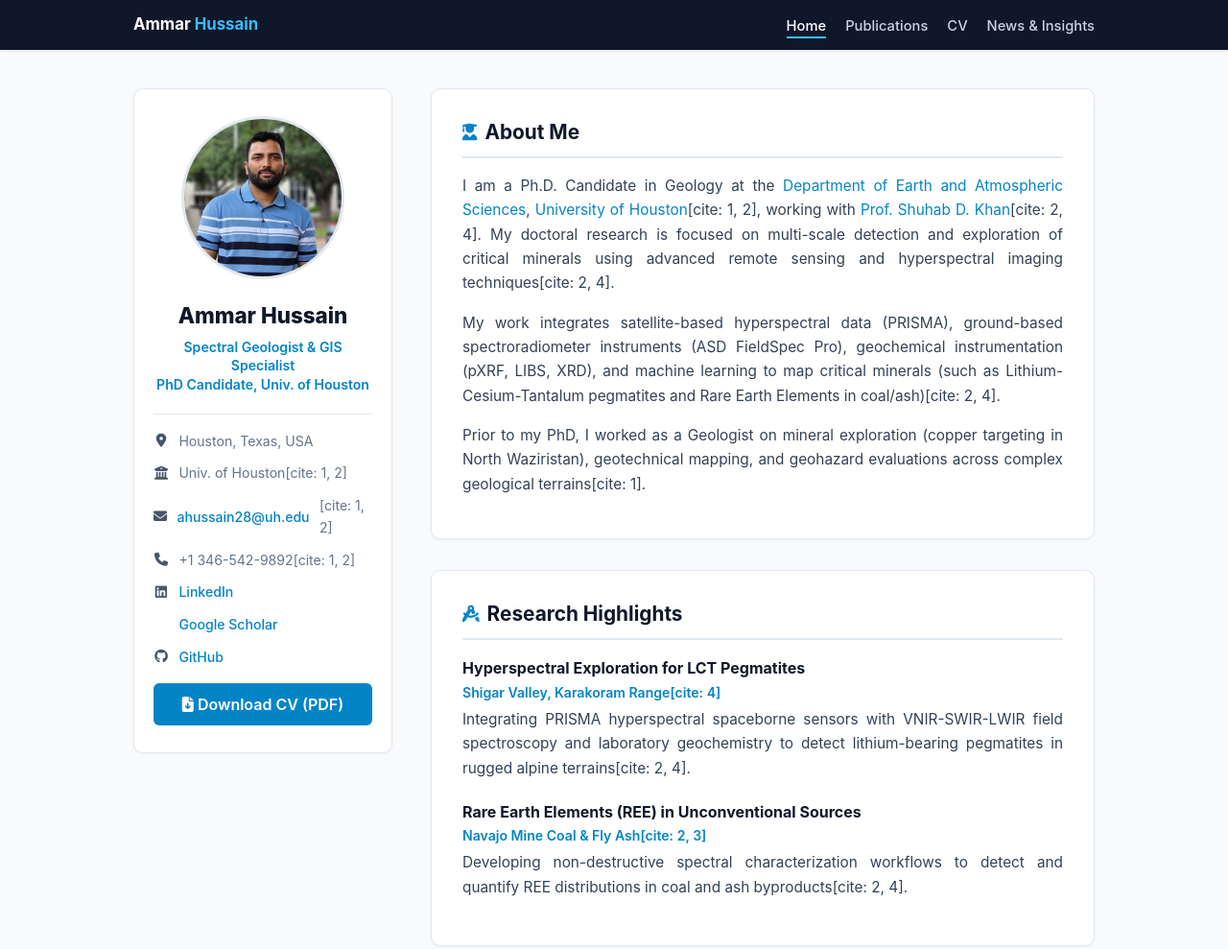
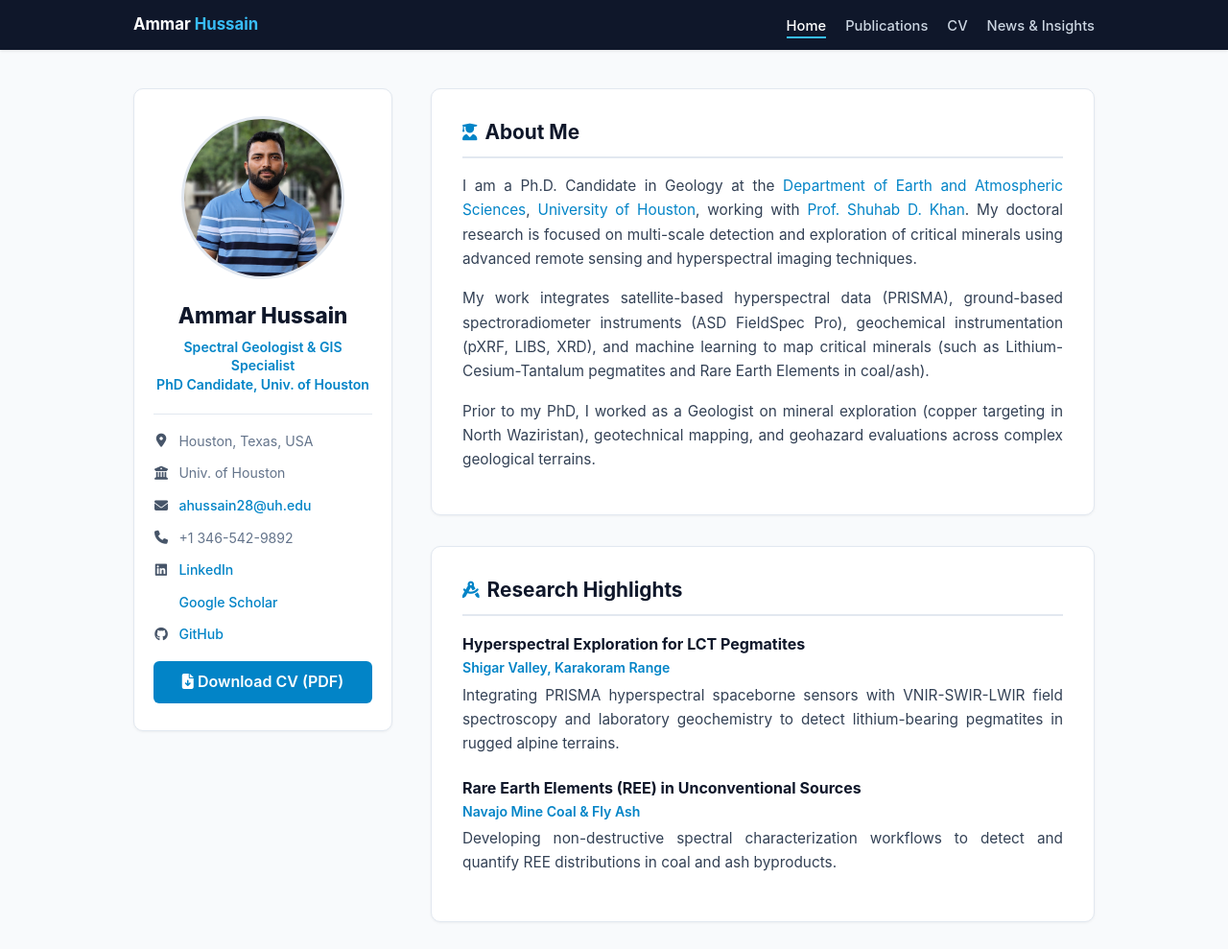
Before and after one commit to Ammarhussain918/Ammarhussain918.github.io, a plain HTML site: page index.html in a window 1280 px wide. Shown: the top 989 px of the page at 96% size. Drawn offline with Linux system fonts and the light colour scheme; some icons are missing.

Commit message:
Update index.html

```diff
--- a/index.html
+++ b/index.html
@@ -36,7 +36,7 @@
       line-height: 1.65;
     }
 
-    /* Nav */
+    /* Navigation Bar */
     nav {
       background-color: var(--nav-bg);
       position: sticky;
@@ -169,7 +169,7 @@
       background-color: var(--accent-hover);
     }
 
-    /* Content */
+    /* Content Area */
     .content section {
       background: var(--bg-card);
       border: 1px solid var(--border-color);
@@ -304,9 +304,9 @@
 
         <ul class="profile-links">
           <li><i class="fa-solid fa-location-dot"></i> Houston, Texas, USA</li>
-          <li><i class="fa-solid fa-building-columns"></i> Univ. of Houston[cite: 1, 2]</li>
-          <li><i class="fa-solid fa-envelope"></i> <a href="mailto:ahussain28@uh.edu">ahussain28@uh.edu</a>[cite: 1, 2]</li>
-          <li><i class="fa-solid fa-phone"></i> +1 346-542-9892[cite: 1, 2]</li>
+          <li><i class="fa-solid fa-building-columns"></i> Univ. of Houston</li>
+          <li><i class="fa-solid fa-envelope"></i> <a href="mailto:ahussain28@uh.edu">ahussain28@uh.edu</a></li>
+          <li><i class="fa-solid fa-phone"></i> +1 346-542-9892</li>
           <li><i class="fa-brands fa-linkedin"></i> <a href="https://www.linkedin.com/in/ammar-hussain-a161015b/" target="_blank" rel="noopener noreferrer">LinkedIn</a></li>
           <li><i class="ai ai-google-scholar"></i> <a href="https://scholar.google.com/citations?user=BrQnGpcAAAAJ&hl=en" target="_blank" rel="noopener noreferrer">Google Scholar</a></li>
           <li><i class="fa-brands fa-github"></i> <a href="https://github.com/Ammarhussain918" target="_blank" rel="noopener noreferrer">GitHub</a></li>
@@ -322,13 +322,13 @@
       <section id="about">
         <h2 class="section-title"><i class="fa-solid fa-user-graduate"></i> About Me</h2>
         <p>
-          I am a Ph.D. Candidate in Geology at the <a href="https://www.uh.edu/nsm/earth-atmospheric/" target="_blank" rel="noopener noreferrer">Department of Earth and Atmospheric Sciences</a>, <a href="https://www.uh.edu" target="_blank" rel="noopener noreferrer">University of Houston</a>[cite: 1, 2], working with <a href="https://scholar.google.com/citations?user=G1rEa_4AAAAJ&hl=en" target="_blank" rel="noopener noreferrer">Prof. Shuhab D. Khan</a>[cite: 2, 4]. My doctoral research is focused on multi-scale detection and exploration of critical minerals using advanced remote sensing and hyperspectral imaging techniques[cite: 2, 4].
+          I am a Ph.D. Candidate in Geology at the <a href="https://www.uh.edu/nsm/earth-atmospheric/" target="_blank" rel="noopener noreferrer">Department of Earth and Atmospheric Sciences</a>, <a href="https://www.uh.edu" target="_blank" rel="noopener noreferrer">University of Houston</a>, working with <a href="https://scholar.google.com/citations?user=G1rEa_4AAAAJ&hl=en" target="_blank" rel="noopener noreferrer">Prof. Shuhab D. Khan</a>. My doctoral research is focused on multi-scale detection and exploration of critical minerals using advanced remote sensing and hyperspectral imaging techniques.
         </p>
         <p>
-          My work integrates satellite-based hyperspectral data (PRISMA), ground-based spectroradiometer instruments (ASD FieldSpec Pro), geochemical instrumentation (pXRF, LIBS, XRD), and machine learning to map critical minerals (such as Lithium-Cesium-Tantalum pegmatites and Rare Earth Elements in coal/ash)[cite: 2, 4].
+          My work integrates satellite-based hyperspectral data (PRISMA), ground-based spectroradiometer instruments (ASD FieldSpec Pro), geochemical instrumentation (pXRF, LIBS, XRD), and machine learning to map critical minerals (such as Lithium-Cesium-Tantalum pegmatites and Rare Earth Elements in coal/ash).
         </p>
         <p>
-          Prior to my PhD, I worked as a Geologist on mineral exploration (copper targeting in North Waziristan), geotechnical mapping, and geohazard evaluations across complex geological terrains[cite: 1].
+          Prior to my PhD, I worked as a Geologist on mineral exploration (copper targeting in North Waziristan), geotechnical mapping, and geohazard evaluations across complex geological terrains.
         </p>
       </section>
 
@@ -337,14 +337,14 @@
 
         <div class="entry">
           <div class="entry-title">Hyperspectral Exploration for LCT Pegmatites</div>
-          <div class="entry-subtitle">Shigar Valley, Karakoram Range[cite: 4]</div>
-          <p>Integrating PRISMA hyperspectral spaceborne sensors with VNIR-SWIR-LWIR field spectroscopy and laboratory geochemistry to detect lithium-bearing pegmatites in rugged alpine terrains[cite: 2, 4].</p>
+          <div class="entry-subtitle">Shigar Valley, Karakoram Range</div>
+          <p>Integrating PRISMA hyperspectral spaceborne sensors with VNIR-SWIR-LWIR field spectroscopy and laboratory geochemistry to detect lithium-bearing pegmatites in rugged alpine terrains.</p>
         </div>
 
         <div class="entry">
           <div class="entry-title">Rare Earth Elements (REE) in Unconventional Sources</div>
-          <div class="entry-subtitle">Navajo Mine Coal &amp; Fly Ash[cite: 2, 3]</div>
-          <p>Developing non-destructive spectral characterization workflows to detect and quantify REE distributions in coal and ash byproducts[cite: 2, 4].</p>
+          <div class="entry-subtitle">Navajo Mine Coal &amp; Fly Ash</div>
+          <p>Developing non-destructive spectral characterization workflows to detect and quantify REE distributions in coal and ash byproducts.</p>
         </div>
       </section>
 
```
